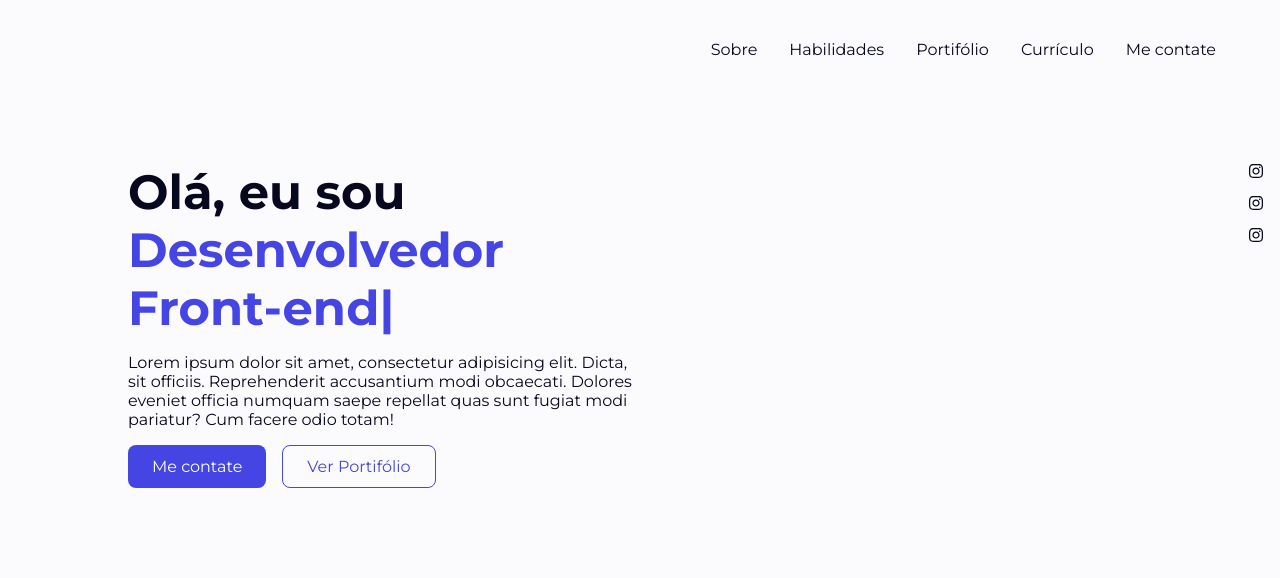
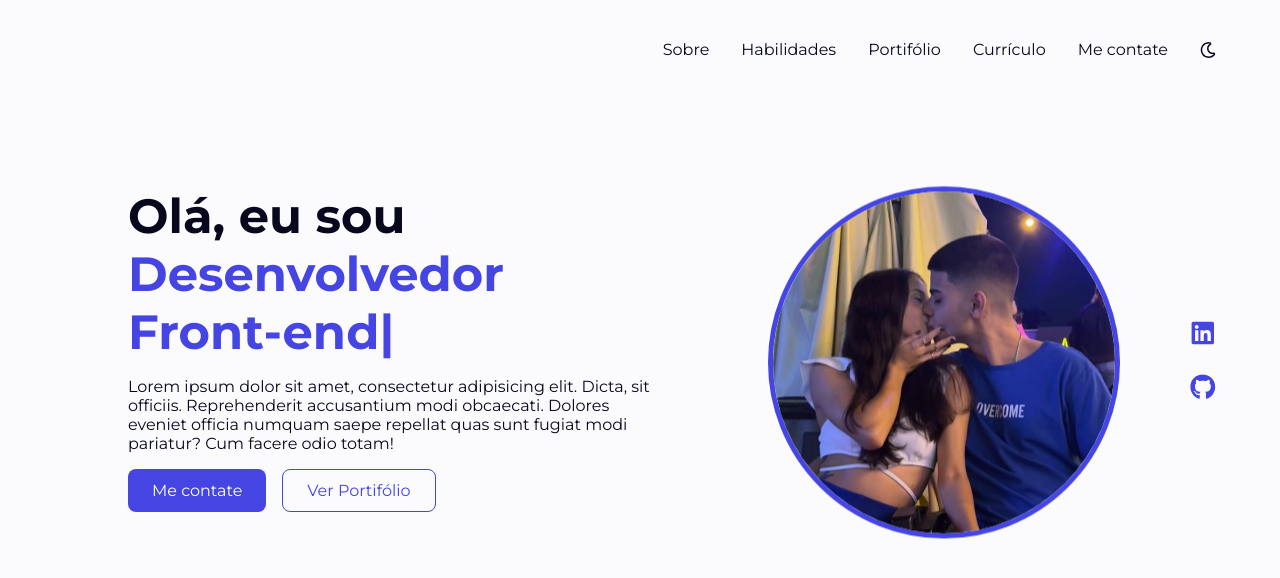
Before and after one commit to MiguelBizzi/PortifolioBizzi, a React (Vite) app: page / in a window 1280 px wide. Shown: the top 578 px of the page. Built offline with nearby package versions, Linux system fonts and the light colour scheme.

Commit message:
terminando social media aside

```diff
--- a/src/App.tsx
+++ b/src/App.tsx
@@ -1,12 +1,23 @@
 import { ThemeProvider } from "styled-components";
 import { defaultTheme } from "./styles/themes/default";
+import { darkTheme } from "./styles/themes/darkTheme";
+
 import { GlobalStyle } from "./styles/global";
-import { Home } from "./pages/Home";
+import Home from "./pages/Home";
+import { useState } from "react";
+import Header from "./components/Header";
+
+interface ThemeState {
+	title: string;
+	theme: any;
+}
 
 function App() {
 	return (
 		<ThemeProvider theme={defaultTheme}>
 			<GlobalStyle />
+
+			<Header />
 
 			<Home />
 		</ThemeProvider>
--- a/src/components/Button/index.tsx
+++ b/src/components/Button/index.tsx
@@ -10,11 +10,13 @@ interface Props {
 	border?: string;
 }
 
-export function Button({ title, backgroundColor, color, onClick, icon, border }: Props) {
+const Button: React.FC<Props> = ({ title, backgroundColor, color, onClick, icon, border }) => {
 	return (
 		<ButtonContainer border={border} backgroundColor={backgroundColor} color={color} onClick={onClick}>
 			{title}
 			{icon ?? <></>}
 		</ButtonContainer>
 	);
-}
+};
+
+export default Button;
--- a/src/components/Button/styles.ts
+++ b/src/components/Button/styles.ts
@@ -1,9 +1,9 @@
 import { css, styled } from "styled-components";
 
 interface ButtonProps {
-	backgroundColor: string;
-	color: string;
-	border?: string;
+    backgroundColor: string;
+    color: string;
+    border?: string;
 }
 
 export const ButtonContainer = styled.button<ButtonProps>`
@@ -15,32 +15,11 @@ export const ButtonContainer = styled.button<ButtonProps>`
 	background-color: ${({ backgroundColor }) => backgroundColor};
 	color: ${({ color }) => color};
 
-	border: none;
-	outline: none;
-
 	${({ border }) =>
-		border &&
-		css`
+        border &&
+        css`
 			border: 1px solid ${border};
 		`}
 
 	border-radius: 0.5rem;
-	cursor: pointer;
 `;
-
-export const SocialMediaContainer = styled.aside`
-	position: absolute;
-	right: 1rem;
-
-	/* display: flex;
-	flex-direction: column;
-	align-items: center; */
-`;
-
-export const IconsContainer = styled.div`
-	display: flex;
-	flex-direction: column;
-	align-items: center;
-
-	gap: 1rem;
-`;
--- a/src/components/Header/index.tsx
+++ b/src/components/Header/index.tsx
@@ -1,6 +1,7 @@
-import { HeaderContainer, HeaderContent, NavContainer, NavItem } from "./styles";
+import { FaRegMoon } from "react-icons/fa";
+import { HeaderContainer, HeaderContent, NavContainer, NavItem, ChangeThemeButton } from "./styles";
 
-export function Header() {
+const Header: React.FC = () => {
 	return (
 		<HeaderContainer>
 			<HeaderContent>
@@ -10,8 +11,14 @@ export function Header() {
 					<NavItem>Portifólio</NavItem>
 					<NavItem>Currículo</NavItem>
 					<NavItem>Me contate</NavItem>
+
+					<ChangeThemeButton>
+						<FaRegMoon />
+					</ChangeThemeButton>
 				</NavContainer>
 			</HeaderContent>
 		</HeaderContainer>
 	);
-}
+};
+
+export default Header;
--- a/src/components/Header/styles.ts
+++ b/src/components/Header/styles.ts
@@ -7,7 +7,6 @@ export const HeaderContainer = styled.header`
 
 export const HeaderContent = styled.div`
 	width: 100%;
-	margin: 0 auto;
 
 	display: flex;
 	align-items: center;
@@ -29,3 +28,12 @@ export const NavItem = styled.a`
 		color: ${({ theme }) => theme.primary};
 	}
 `;
+
+export const ChangeThemeButton = styled.button`
+    display: flex;
+    align-items: center;
+    justify-content: center;
+
+    background-color: transparent;
+    color: ${({ theme }) => theme.text};
+`;
--- /dev/null
+++ b/src/components/SocialMediaAside/index.tsx
@@ -0,0 +1,20 @@
+import React from "react";
+
+import { IconsContainer, SocialMediaContainer, StyledLinkedinIcon, StyledGitHubIcon } from "./styles";
+
+const SocialMediaAside: React.FC = () => {
+	return (
+		<SocialMediaContainer>
+			<IconsContainer>
+				<a href="https://linkedin.com/in/miguelbizzi" target="_blank">
+					<StyledLinkedinIcon />
+				</a>
+				<a href="https://github.com/MiguelBizzi" target="_blank">
+					<StyledGitHubIcon />
+				</a>
+			</IconsContainer>
+		</SocialMediaContainer>
+	);
+};
+
+export default SocialMediaAside;
--- /dev/null
+++ b/src/components/SocialMediaAside/styles.ts
@@ -0,0 +1,27 @@
+import { styled } from "styled-components";
+import { FaLinkedin, FaGithub } from "react-icons/fa";
+
+export const SocialMediaContainer = styled.aside`
+	position: absolute;
+	right: 0;
+    top: 50%;
+    transform: translateY(-50%);
+
+`;
+
+export const IconsContainer = styled.div`
+	display: flex;
+	flex-direction: column;
+	align-items: center;
+
+	gap: 1.4rem;
+    color: ${({ theme }) => theme.primary};
+    font-size: 1.6rem;
+`;
+
+export const StyledLinkedinIcon = styled(FaLinkedin)`
+`;
+
+export const StyledGitHubIcon = styled(FaGithub)`
+
+`;
--- a/src/pages/Home/index.tsx
+++ b/src/pages/Home/index.tsx
@@ -1,4 +1,3 @@
-import { Header } from "../../components/Header";
 import Typewriter from "typewriter-effect";
 import {
 	BannerContainer,
@@ -8,20 +7,20 @@ import {
 	Title,
 	SelfDescription,
 	TypeWriterTitle,
-	ButtonsContainer
+	ButtonsContainer,
+	Image
 } from "./styles";
-import { Button } from "../../components/Button";
+
+import Button from "../../components/Button";
 import { useTheme } from "styled-components";
-import { FaInstagram } from "react-icons/fa";
-import { IconsContainer, SocialMediaContainer } from "../../components/Button/styles";
+import SocialMediaAside from "../../components/SocialMediaAside";
+import Imagem from "../../assets/euemomo.jpg";
 
-export function Home() {
+const Home: React.FC = () => {
 	const theme = useTheme();
 
 	return (
 		<div>
-			<Header />
-
 			<MainContainer>
 				<BannerContainer>
 					<InformationContainer>
@@ -57,16 +56,13 @@ export function Home() {
 					</InformationContainer>
 
 					<BannerImageContainer>
-						<SocialMediaContainer>
-							<IconsContainer>
-								<FaInstagram />
-								<FaInstagram />
-								<FaInstagram />
-							</IconsContainer>
-						</SocialMediaContainer>
+						<Image src={Imagem} alt="Imagem do banner" />
+						<SocialMediaAside />
 					</BannerImageContainer>
 				</BannerContainer>
 			</MainContainer>
 		</div>
 	);
-}
+};
+
+export default Home;
--- a/src/pages/Home/styles.ts
+++ b/src/pages/Home/styles.ts
@@ -1,10 +1,11 @@
-import { styled } from "styled-components";
+import { keyframes, styled } from "styled-components";
 
-export const MainContainer = styled.main``;
+export const MainContainer = styled.main`
+	margin-top: 8rem;
+`;
 
 export const BannerContainer = styled.section`
 	display: flex;
-	padding: 4rem;
 `;
 
 export const InformationContainer = styled.div`
@@ -23,7 +24,32 @@ export const TypeWriterTitle = styled.h1`
 `;
 
 export const BannerImageContainer = styled.div`
+    position: relative;
 	width: 50%;
+
+    display: flex;
+    align-items: center;
+    justify-content: center;
+`;
+
+const floatAnimation = keyframes`
+  0% {
+    transform: translateY(0);
+  }
+  50% {
+    transform: translateY(-10px);
+  }
+  100% {
+    transform: translateY(0);
+  }
+`;
+
+export const Image = styled.img`
+    border-radius: 50%;
+    width: 22rem;
+    height: 22rem;
+    border: 5px solid ${({ theme }) => theme.primary};
+    animation: ${floatAnimation} 5s infinite ease-in;
 `;
 
 export const SelfDescription = styled.p`
--- a/src/styles/global.ts
+++ b/src/styles/global.ts
@@ -14,11 +14,23 @@ export const GlobalStyle = createGlobalStyle`
     body {
         background-color: ${({ theme }) => theme.background};
         color: ${({ theme }) => theme.text};
-        padding: 2.5rem 4rem;
+        padding: 2.5rem 4rem 2.5rem 8rem;
         --webkit-font-smoothing: antialiased;
     }
 
     body, input, textarea, button {
         font: 400 1rem 'Montserrat', sans-serif;
     }
+
+    button {
+        cursor: pointer;
+        outline: none;
+        border: none;
+        background-color: transparent;
+    }
+
+    a {
+        text-decoration: none;
+        color: inherit;
+    }
 `;
```
Also changed, not shown: src/assets/euemomo.jpg (added).
